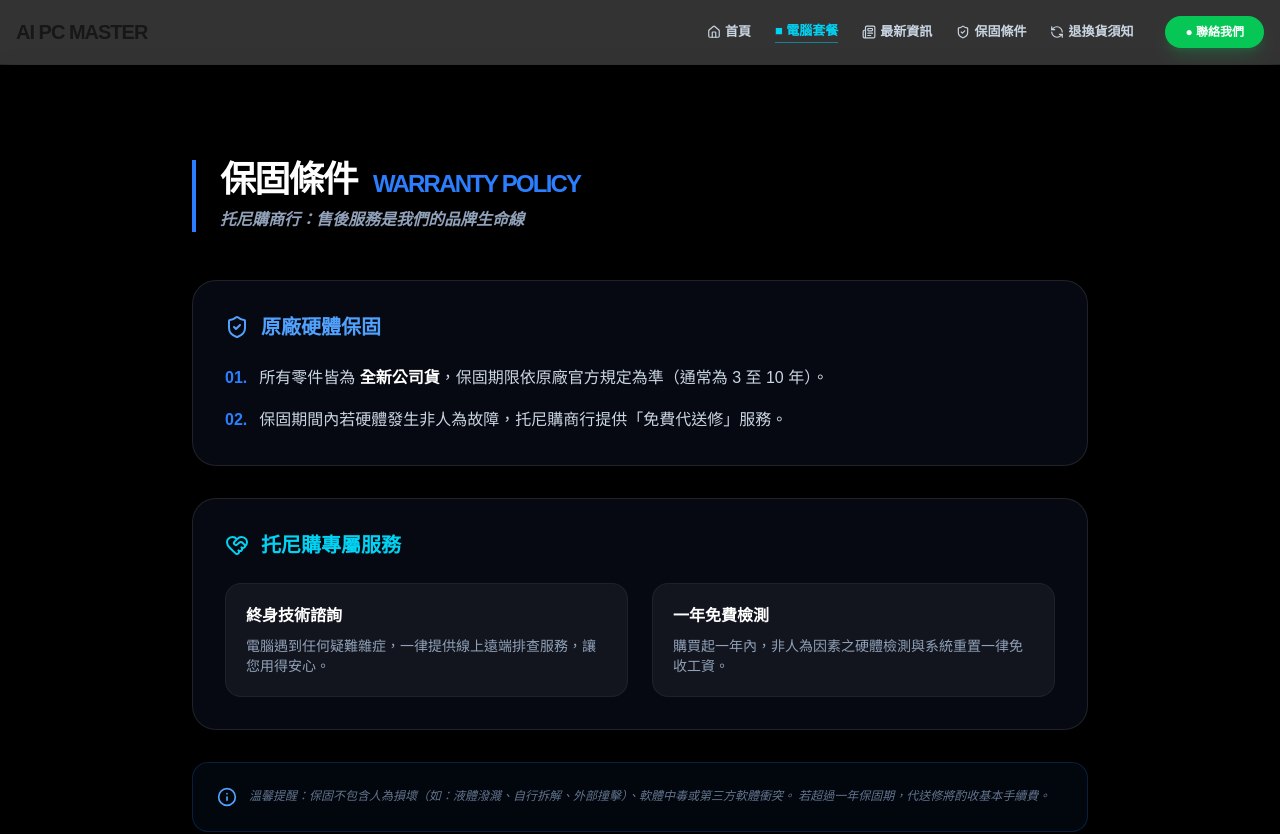
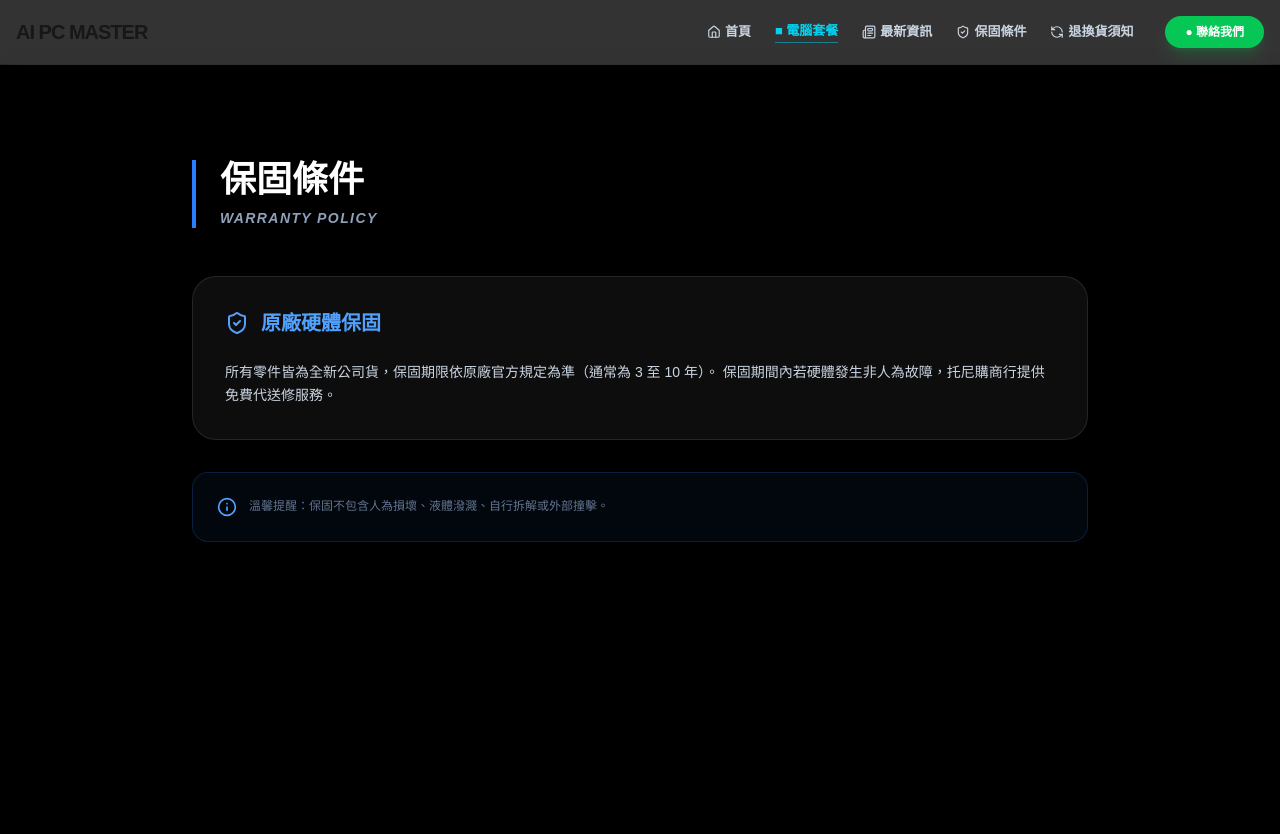
Before and after one commit to Stock-0629/ai-pc-master, a Next.js app: page /warranty in a window 1280 px wide. Shown: the top 834 px of the page. Built offline with nearby package versions, Linux system fonts and the light colour scheme.

Commit message:
fix: 徹底簡化結構並修復語法錯誤

```diff
--- a/app/refund/page.tsx
+++ b/app/refund/page.tsx
@@ -1,40 +1,32 @@
 "use client";
-
-import { RefreshCcw, AlertTriangle } from "lucide-react";
+import React from "react";
+import { RefreshCcw, AlertCircle } from "lucide-react";
 
 export default function RefundPage() {
   return (
     <main className="min-h-screen bg-black text-white pt-24 pb-20 px-4">
       <div className="max-w-4xl mx-auto">
         <div className="mb-12 border-l-4 border-orange-500 pl-6">
-          <h1 className="text-4xl font-black tracking-tighter">
-            退換貨須知 <span className="text-orange-500 text-2xl ml-2">REFUND POLICY</span>
-          </h1>
+          <h1 className="text-4xl font-black">退換貨須知</h1>
+          <p className="text-slate-400 mt-2 italic font-bold text-sm uppercase tracking-widest">Refund Policy</p>
         </div>
-
         <div className="space-y-8">
-          <section className="bg-slate-900/40 border border-white/10 rounded-3xl p-8">
+          <section className="bg-white/5 border border-white/10 rounded-3xl p-8">
             <div className="flex items-center gap-3 mb-6 text-orange-400">
               <RefreshCcw size={24} />
-              <h2 className="text-xl font-black">七天鑑賞期說明</h2>
+              <h2 className="text-xl font-black">客製化商品說明</h2>
             </div>
-            <p className="text-slate-300 leading-relaxed">
-              依據消保法規定，電腦組裝屬於「客製化給付」商品，並不適用於一般電商之七天無條件退貨。
-              但若硬體於收貨後七天內發生非人為之故障，我們提供全機換新服務。
+            <p className="text-slate-300 leading-relaxed text-sm">
+              依據消保法規定，電腦組裝屬於「客製化給付」商品，不適用七天無條件退貨。
+              若硬體於收貨七天內發生非人為故障，我們提供全機換新。
             </p>
           </section>
-
-          <section className="bg-red-500/5 border border-red-500/20 rounded-3xl p-8">
-            <div className="flex items-center gap-3 mb-6 text-red-400">
-              <AlertTriangle size={24} />
-              <h2 className="text-xl font-black">注意事項</h2>
-            </div>
-            <ul className="space-y-4 text-slate-400 text-sm">
-              <li>● 請務必錄影開箱，以保障雙方權益。</li>
-              <li>● 退換貨需保留原廠完整包裝盒與配件，若遺失恕無法受理。</li>
-              <li>● 人為損壞（如液體潑濺、自行拆機）不在保固與退換範圍內。</li>
-            </ul>
-          </section>
+          <div className="p-6 bg-red-500/5 rounded-2xl border border-red-500/20 flex items-start gap-3">
+            <AlertCircle className="text-red-400 shrink-0" size={20} />
+            <p className="text-xs text-slate-500 leading-relaxed">
+              請務必錄影開箱。退換貨需保留完整原廠包裝盒，人為損壞恕不處理。
+            </p>
+          </div>
         </div>
       </div>
     </main>
--- a/app/warranty/page.tsx
+++ b/app/warranty/page.tsx
@@ -1,73 +1,30 @@
 "use client";
-
 import React from "react";
-import { ShieldCheck, Info, HeartHandshake } from "lucide-react";
+import { ShieldCheck, Info } from "lucide-react";
 
 export default function WarrantyPage() {
   return (
     <main className="min-h-screen bg-black text-white pt-24 pb-20 px-4">
       <div className="max-w-4xl mx-auto">
-        {/* 標題區 */}
         <div className="mb-12 border-l-4 border-blue-500 pl-6">
-          <h1 className="text-4xl font-black tracking-tighter">
-            保固條件 <span className="text-blue-500 text-2xl ml-2">WARRANTY POLICY</span>
-          </h1>
-          <p className="text-slate-400 mt-2 font-bold italic">
-            托尼購商行：售後服務是我們的品牌生命線
-          </p>
+          <h1 className="text-4xl font-black">保固條件</h1>
+          <p className="text-slate-400 mt-2 italic font-bold text-sm uppercase tracking-widest">Warranty Policy</p>
         </div>
-
         <div className="space-y-8">
-          {/* 第一部分：硬體保固 */}
-          <section className="bg-slate-900/40 border border-white/10 rounded-3xl p-8">
+          <section className="bg-white/5 border border-white/10 rounded-3xl p-8">
             <div className="flex items-center gap-3 mb-6 text-blue-400">
               <ShieldCheck size={24} />
               <h2 className="text-xl font-black">原廠硬體保固</h2>
             </div>
-            <ul className="space-y-4 text-slate-300 leading-relaxed">
-              <li className="flex gap-3">
-                <span className="text-blue-500 font-bold">01.</span>
-                <span>
-                  所有零件皆為 <strong className="text-white">全新公司貨</strong>，保固期限依原廠官方規定為準（通常為 3 至 10 年）。
-                </span>
-              </li>
-              <li className="flex gap-3">
-                <span className="text-blue-500 font-bold">02.</span>
-                <span>
-                  保固期間內若硬體發生非人為故障，托尼購商行提供「免費代送修」服務。
-                </span>
-              </li>
-            </ul>
+            <p className="text-slate-300 leading-relaxed text-sm">
+              所有零件皆為全新公司貨，保固期限依原廠官方規定為準（通常為 3 至 10 年）。
+              保固期間內若硬體發生非人為故障，托尼購商行提供免費代送修服務。
+            </p>
           </section>
-
-          {/* 第二部分：加值服務 */}
-          <section className="bg-slate-900/40 border border-white/10 rounded-3xl p-8">
-            <div className="flex items-center gap-3 mb-6 text-cyan-400">
-              <HeartHandshake size={24} />
-              <h2 className="text-xl font-black">托尼購專屬服務</h2>
-            </div>
-            <div className="grid grid-cols-1 md:grid-cols-2 gap-6">
-              <div className="p-5 bg-white/5 rounded-2xl border border-white/5">
-                <h3 className="text-white font-bold mb-2">終身技術諮詢</h3>
-                <p className="text-sm text-slate-400">
-                  電腦遇到任何疑難雜症，一律提供線上遠端排查服務，讓您用得安心。
-                </p>
-              </div>
-              <div className="p-5 bg-white/5 rounded-2xl border border-white/5">
-                <h3 className="text-white font-bold mb-2">一年免費檢測</h3>
-                <p className="text-sm text-slate-400">
-                  購買起一年內，非人為因素之硬體檢測與系統重置一律免收工資。
-                </p>
-              </div>
-            </div>
-          </section>
-
-          {/* 提醒區塊 */}
           <div className="p-6 bg-blue-500/5 rounded-2xl border border-blue-500/20 flex items-start gap-3">
             <Info className="text-blue-400 shrink-0" size={20} />
-            <p className="text-xs text-slate-500 leading-relaxed italic">
-              溫馨提醒：保固不包含人為損壞（如：液體潑濺、自行拆解、外部撞擊）、軟體中毒或第三方軟體衝突。
-              若超過一年保固期，代送修將酌收基本手續費。
+            <p className="text-xs text-slate-500 leading-relaxed">
+              溫馨提醒：保固不包含人為損壞、液體潑濺、自行拆解或外部撞擊。
             </p>
           </div>
         </div>
```
